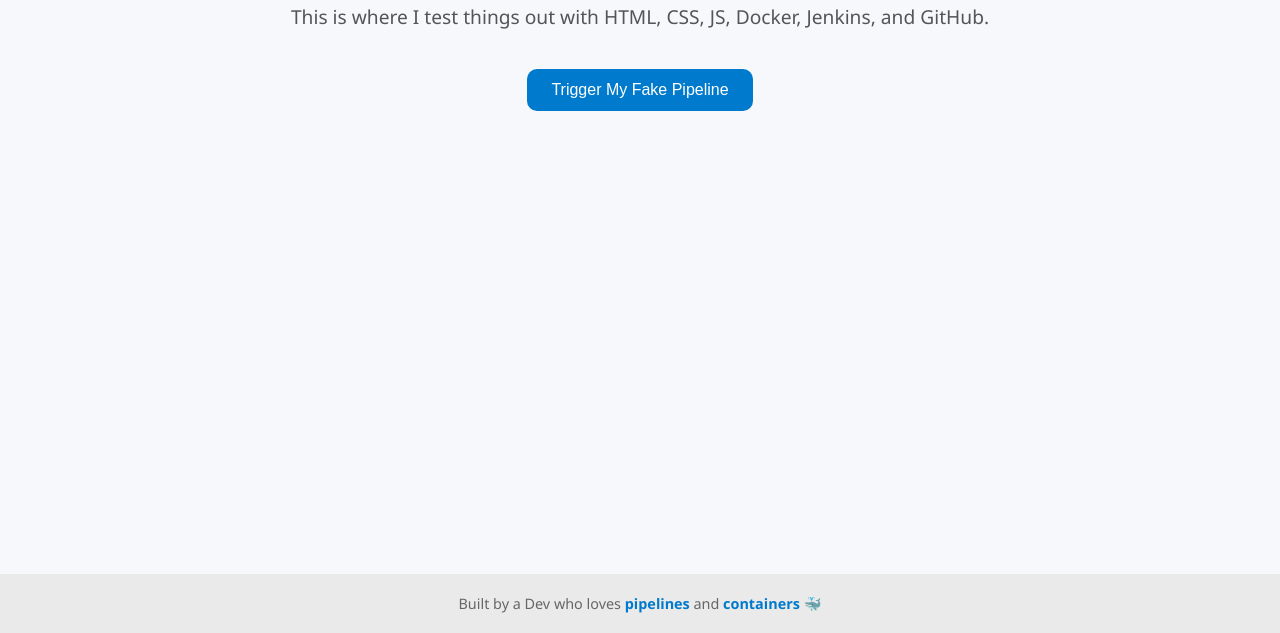
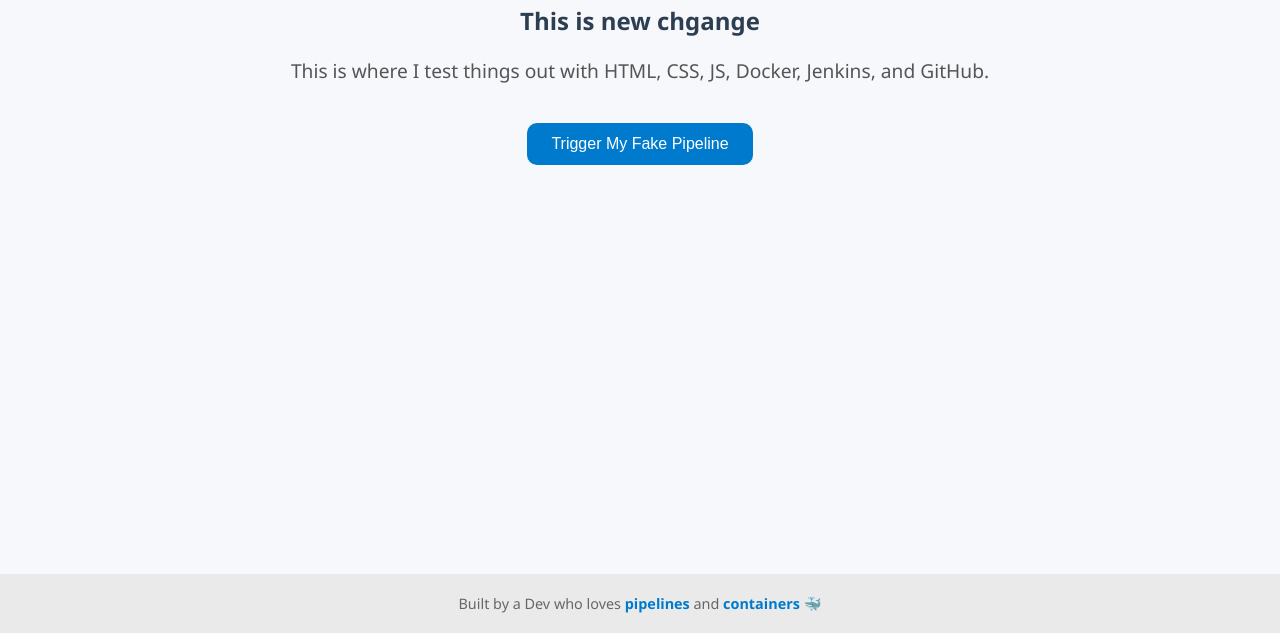
Before and after one commit to stanleycprime/simple-web-app, a plain HTML site: page index.html in a window 1280 px wide. Shown: the part 167-800 px from the top of the page. Drawn offline with Linux system fonts and the light colour scheme.

Commit message:
Updated heading

```diff
--- a/index.html
+++ b/index.html
@@ -9,6 +9,7 @@
 <body>
   <div class="container">
     <h1>🚀 Welcome to My DevOps Playground</h1>
+		<h2>This is new chgange</h2>
     <p>This is where I test things out with HTML, CSS, JS, Docker, Jenkins, and GitHub.</p>
 
     <button onclick="triggerPipeline()">Trigger My Fake Pipeline</button>
```
